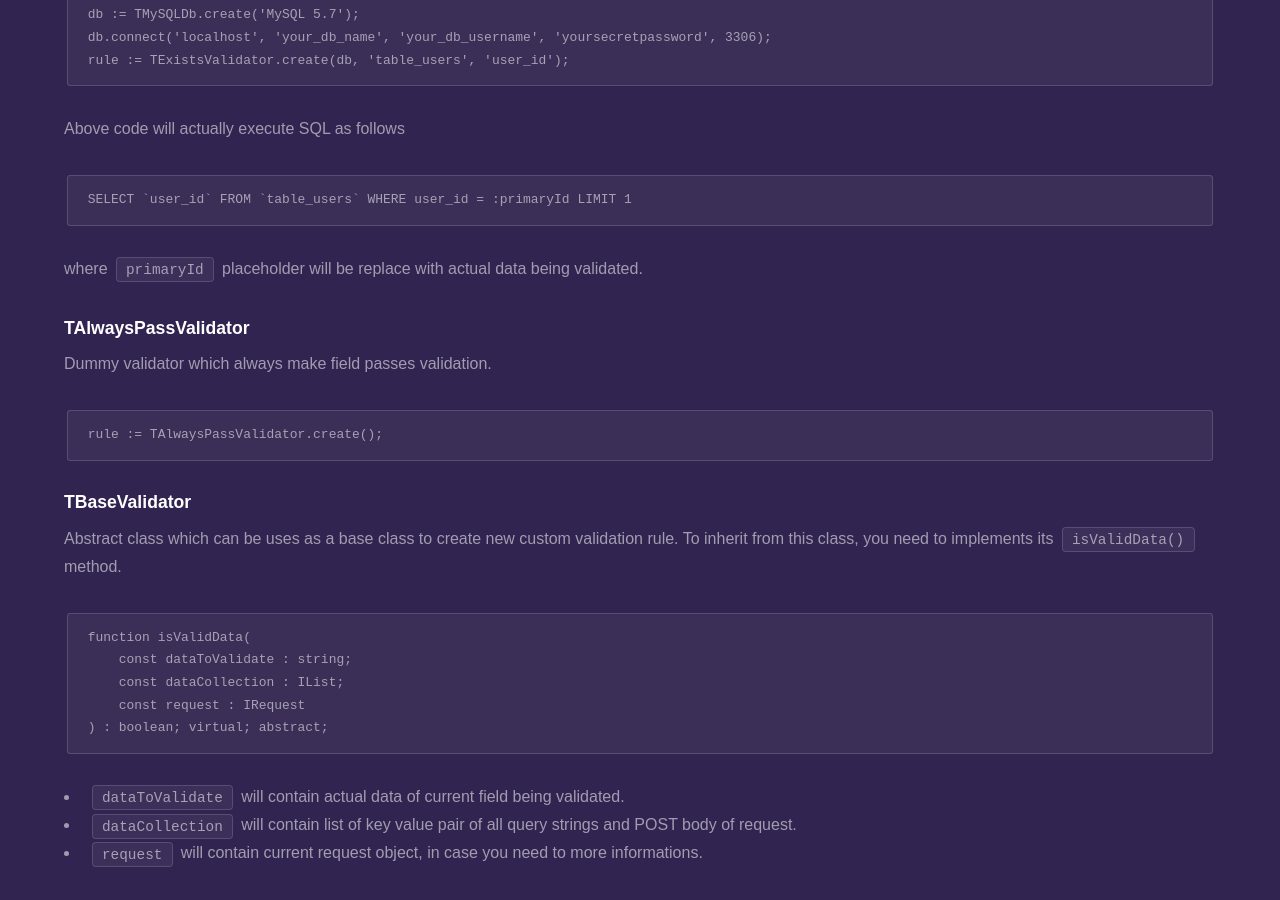
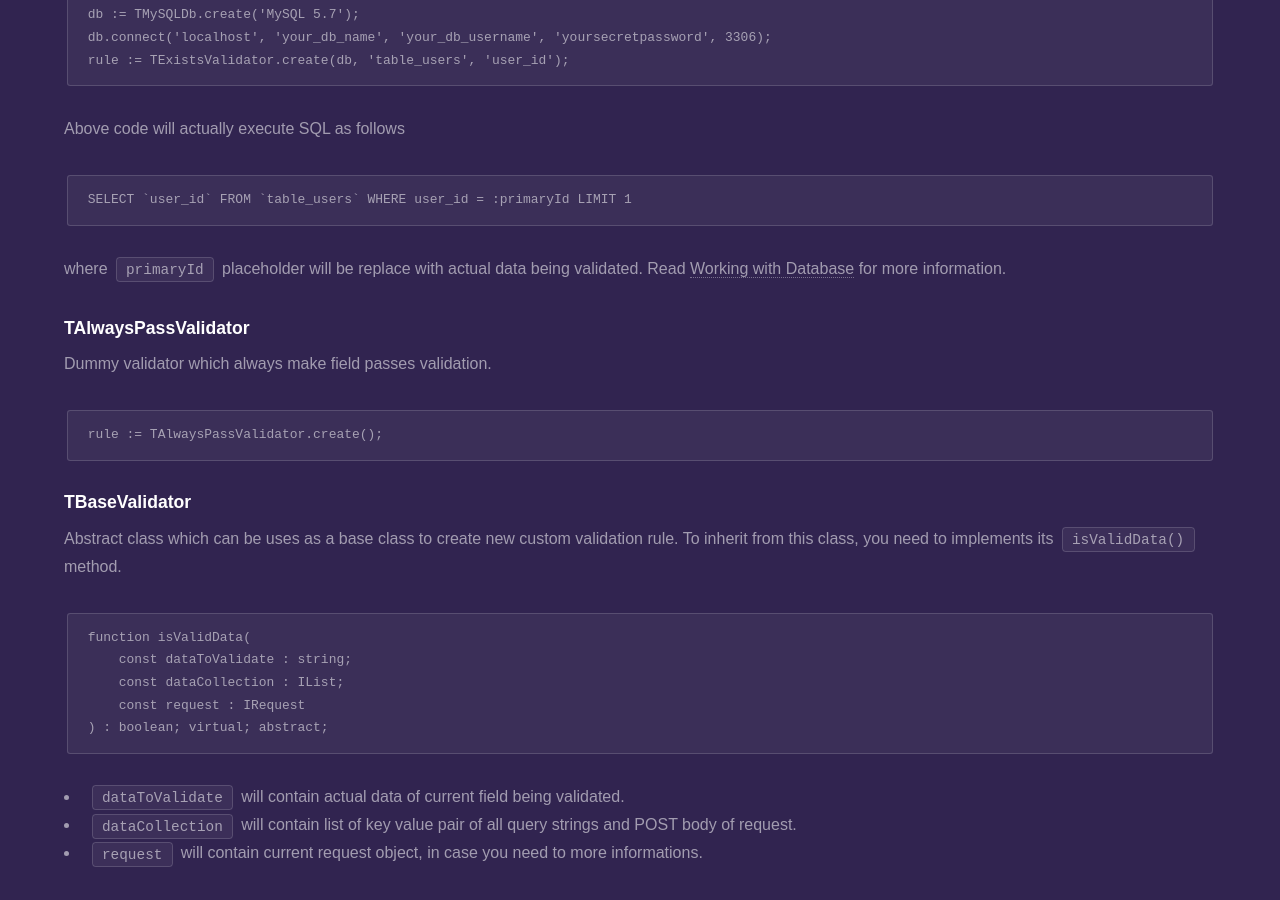
Before and after one commit to fanoframework/fanoframework.github.io, a Jekyll site: the page built from security/form-validation/built-in-validation-rules/index.md, in a window 1280 px wide and 900 px high, scrolled down 9995 px. Built offline with Jekyll 4.4.1, drawn with Linux system fonts in a browser that asks for light colours; our own code applies the rules of GitHub Pages for plain Markdown files.

Commit message:
add reference to database content

````diff
--- a/security/form-validation/built-in-validation-rules/index.md
+++ b/security/form-validation/built-in-validation-rules/index.md
@@ -429,7 +429,7 @@ Above code will actually execute SQL as follows
 ```
 SELECT `user_id` FROM `table_users` WHERE user_id = :primaryId LIMIT 1
 ```
-where `primaryId` placeholder will be replace with actual data being validated.
+where `primaryId` placeholder will be replace with actual data being validated. Read [Working with Database](/database) for more information.
 
 ### TAlwaysPassValidator
 
````
